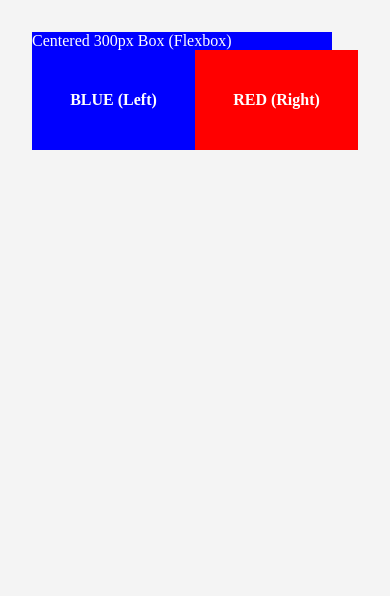
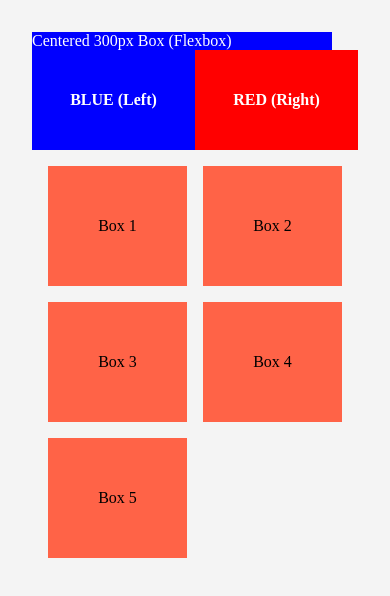
Before and after one commit to NhiNguyenvg/Building_Web_And_Mobile_Fundamental, a plain HTML site: page index.html in a window 390 px wide. Drawn offline with Linux system fonts and the light colour scheme.

Commit message:
Responsive design is of high importance nowadays. Create a new section that has a fluid layout depending on screen width

```diff
--- a/index.html
+++ b/index.html
@@ -23,5 +23,13 @@
         </div>
     </section>
 
+    <section class = "reponsive-box-section">
+        <div class="box-reponsive">Box 1</div>
+        <div class="box-reponsive">Box 2</div>
+        <div class="box-reponsive">Box 3</div>
+        <div class="box-reponsive">Box 4</div>
+        <div class="box-reponsive">Box 5</div>
+    </section>
+
 </body>
 </html>
--- a/style.css
+++ b/style.css
@@ -26,3 +26,31 @@ body { padding:2rem; background:#f4f4f4; }
 }
 .box-left  { background:blue; }
 .box-right { background:red; }
+
+/* Responsive boxes */
+.reponsive-box-section {
+    display: grid;
+    gap : 1rem;
+    padding : 1rem;
+    grid-template-columns: repeat(2, 1fr);
+}
+
+@media (min-width: 600px) {
+    .reponsive-box-section {
+        grid-template-columns: repeat(3, 1fr);
+    }
+}
+
+@media (min-width: 1025px) {
+    .reponsive-box-section {
+        grid-template-columns: repeat(4, 1fr);
+    }
+}
+
+.box-reponsive {
+  display: flex;
+  align-items: center;
+  justify-content: center;
+  min-height: 120px;
+  background-color: tomato;
+}
```
